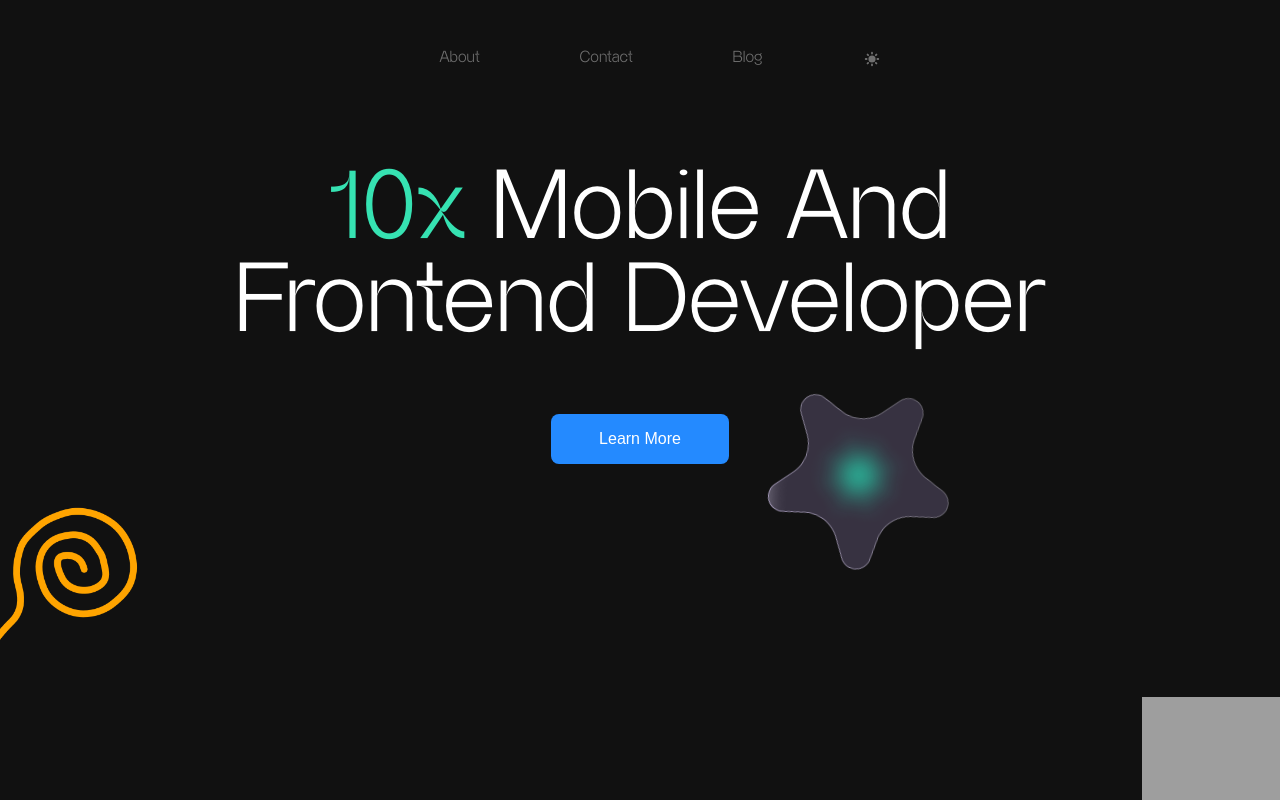
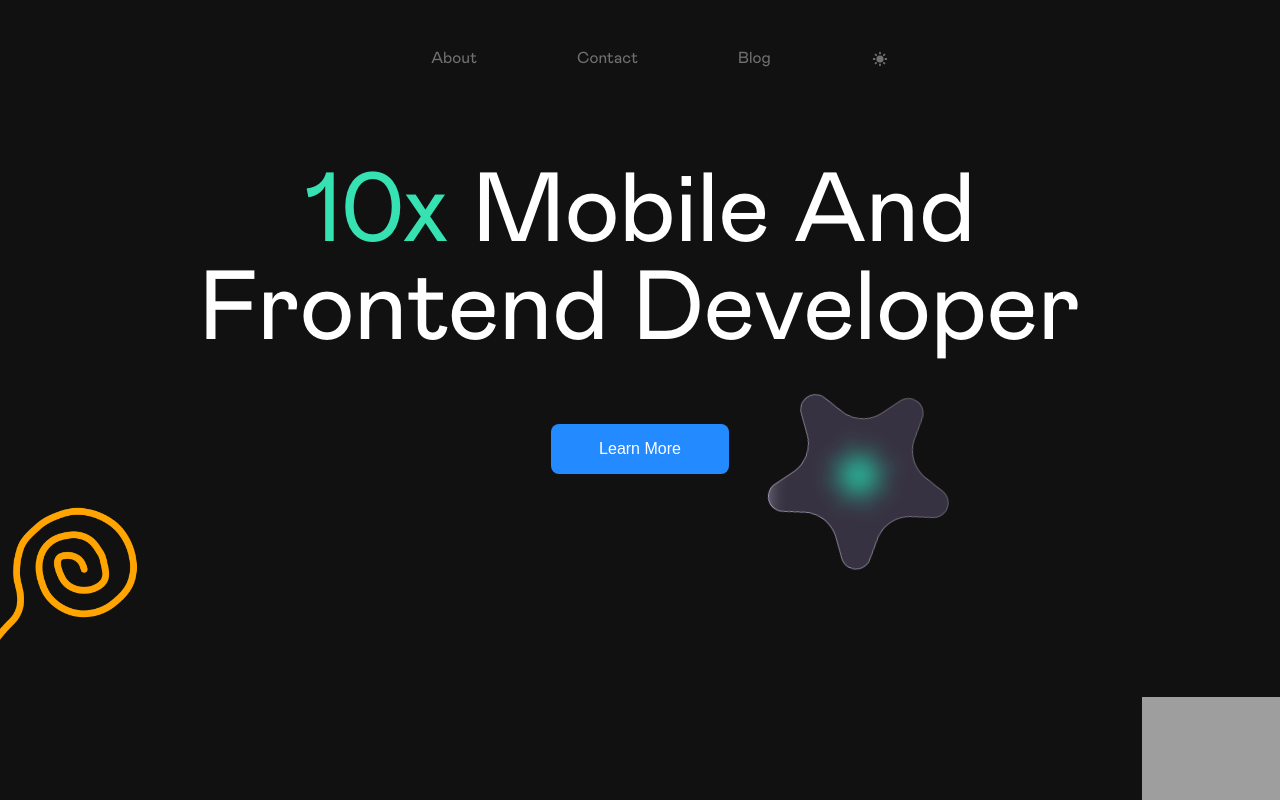
Before and after one commit to Iamstanlee/next-portfolio, a Next.js app: page / in a window 1280 px wide. Shown: the top 800 px of the page. Built offline with nearby package versions, Linux system fonts and the light colour scheme; grey boxes are pictures that could not be loaded.

Commit message:
change font

```diff
--- a/src/globalstyles.ts
+++ b/src/globalstyles.ts
@@ -3,8 +3,8 @@ import { ITheme } from "./utils/interfaces";
 
 const AppStyles = createGlobalStyle`
    @font-face {
-      font-family: 'Almarena-Regular';
-      src: url("/assets/fonts/Almarena-Light_utwkum.woff") format("woff");
+      font-family: 'MabryPro';
+      src: url("/assets/fonts/MabryPro.woff") format("woff");
    }
    *:focus {
       outline: none;
@@ -12,7 +12,7 @@ const AppStyles = createGlobalStyle`
    body,html {
       margin: 0;
       padding: 0;
-      font-family: 'Almarena-Regular';
+      font-family: 'MabryPro';
       background-color: ${(props) => (props.theme as ITheme).bgColor};
    }
    body{
```
Also changed, not shown: public/assets/fonts/Almarena-Light_utwkum.woff (deleted), public/assets/fonts/MabryPro.woff (added).
